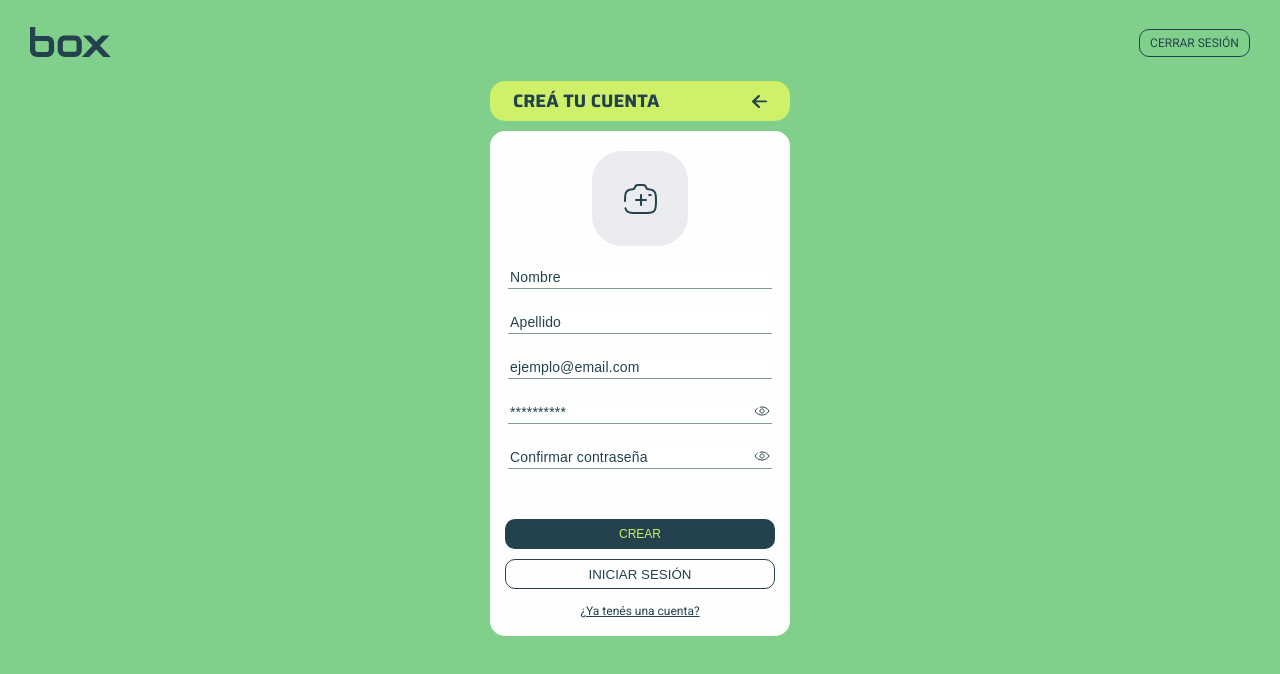
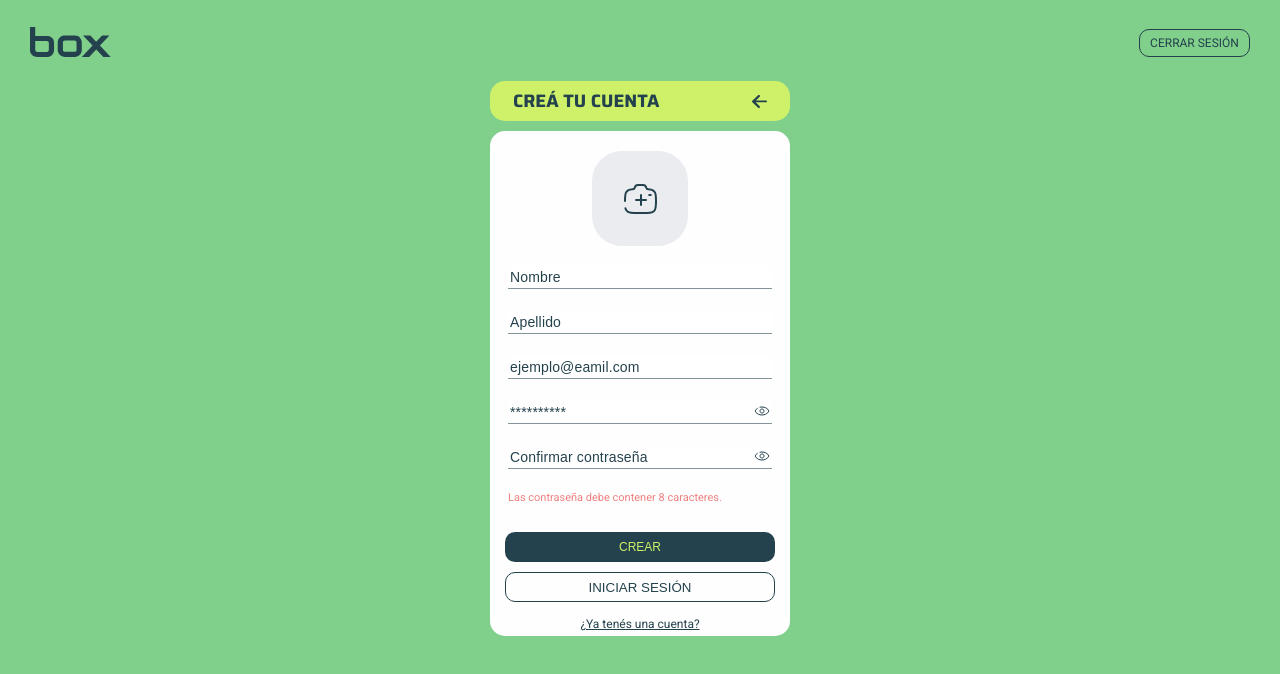
Before and after one commit to JuanPiPem/BoxDeliveryFrontend, a Next.js app: page /register in a window 1280 px wide. Shown: the top 674 px of the page. Built offline with nearby package versions, Linux system fonts and the light colour scheme.

Commit message:
add validation to Register.tsx

```diff
--- a/src/components/register/Register.tsx
+++ b/src/components/register/Register.tsx
@@ -1,6 +1,6 @@
 "use client";
 
-import React, { useState } from "react";
+import React, { useState, ChangeEvent } from "react";
 import s from "./register.module.scss";
 import Header from "commons/header/Header";
 import UploadImage from "assets/img/UploadImage";
@@ -9,9 +9,115 @@ import Link from "next/link";
 import Eye from "assets/img/Eye";
 import ClosedEye from "assets/img/ClosedEye";
 
-const Register = () => {
-  const [showPassword, setShowPassword] = useState(false);
-  const [showConfirmPassword, setShowConfirmPassword] = useState(false);
+interface FormData {
+  name: string;
+  last_name: string;
+  email: string;
+  password: string;
+  rep_password: string;
+  [key: string]: string;
+}
+
+const Register: React.FC = () => {
+  const [error, setError] = useState<string | null>(null);
+  const [showPassword, setShowPassword] = useState<boolean>(false);
+  const [showConfirmPassword, setShowConfirmPassword] =
+    useState<boolean>(false);
+  const [formData, setFormData] = useState<FormData>({
+    name: "",
+    last_name: "",
+    email: "",
+    password: "",
+    rep_password: "",
+  });
+
+  const handleInputChange = (
+    e: ChangeEvent<HTMLInputElement>,
+    fieldName: keyof FormData
+  ): void => {
+    const { value } = e.target;
+    setFormData((prevFormData) => {
+      return { ...prevFormData, [fieldName]: value };
+    });
+  };
+
+  const handleSubmit = (e: React.FormEvent): void => {
+    e.preventDefault();
+    setError(null);
+
+    const emailRegex = /^[^\s@]+@[^\s@]+\.[^\s@]+$/;
+
+    if (!emailRegex.test(formData.email)) {
+      setError("Ingrese un correo electrónico válido.");
+      return;
+    }
+
+    const frontNames = {
+      name: "Nombre",
+      last_name: "Apellido",
+      email: "Email",
+      password: "Contraseña",
+      rep_password: "Repetir Contraseña",
+    };
+
+    const mustHave = ["name", "last_name", "email", "password", "rep_password"];
+    const missing = mustHave.filter((field) => !formData[field]);
+
+    if (missing.length > 0) {
+      const message =
+        missing.length === 1
+          ? `Completar el campo ${
+              frontNames[missing[0] as keyof typeof frontNames]
+            }.`
+          : `Completar los campos ${missing
+              .slice(0, -1)
+              .map(
+                (field) => ` ${frontNames[field as keyof typeof frontNames]}`
+              )
+              .join(",")}${missing.length > 1 ? " y" : ""} ${
+              frontNames[missing[missing.length - 1] as keyof typeof frontNames]
+            }.`;
+      setError(message);
+
+      return;
+    }
+    // Lo muestro en el return
+    // if (formData.password !== formData.rep_password) {
+    //   setError("Las contraseñas no coinciden.");
+    //   return;
+    // }
+
+    // if (!/^(?=.*[A-Z])(?=.*[0-9])(?=.*[a-z]).{8,}$/.test(formData.password)) {
+    //   setError("La contraseña debe cumplir los requisitos.");
+    //   return;
+    // }
+
+    // Aquí puedes realizar la llamada a tu servicio de registro
+    // y manejar la lógica de éxito o error como se muestra en tu código comentado.
+  };
+
+  //   let temp = { ...formData };
+  //   userServiceRegister(temp)
+  //     .then(() => {
+  //       Swal.fire({
+  //         title: "Usuario creado con éxito!",
+  //         text: "Revisa tu correo para confirmar tu cuenta.",
+  //         icon: "success",
+  //       }).then(() => {
+  //         navigate.push("/login");
+  //       });
+  //     })
+  //     .catch((err) => {
+  //       if (err.response.data === "Email already exists") {
+  //         setError("Esta cuenta ya existe. Inicia sesión.");
+  //       } else if (err.response.data === "DNI already exists") {
+  //         setError(
+  //           "Ya se encuentra registrada una cuenta con ese Dni. Inicia sesión."
+  //         );
+  //       } else setError("Error al intentar registrarse.");
+  //     });
+  // };
+
   return (
     <div className={s.registerContainer}>
       <Header text="Creá tu cuenta" />
@@ -20,15 +126,50 @@ const Register = () => {
           <div className={s.iconContainer}>
             <UploadImage />
           </div>
-          <form action="submint" className={s.registerForm}>
-            <input type="text" placeholder="Nombre" autoFocus />
-            <input type="text" placeholder="Apellido" />
-            <input type="email" placeholder="ejemplo@email.com" />
+          <form
+            onSubmit={handleSubmit}
+            action="submint"
+            className={s.registerForm}
+          >
+            <input
+              type="text"
+              placeholder={
+                error && !formData.name ? "Ingrese su nombre." : "Nombre"
+              }
+              value={formData.name}
+              onChange={(e) => handleInputChange(e, "name")}
+              autoFocus
+            />
+
+            <input
+              type="text"
+              placeholder={
+                error && !formData.last_name
+                  ? "Ingrese su Apellido"
+                  : "Apellido"
+              }
+              value={formData.last_name}
+              onChange={(e) => handleInputChange(e, "last_name")}
+            />
+
+            <input
+              type="email"
+              placeholder={
+                error && !formData.email
+                  ? "Ingrese un email valido."
+                  : "ejemplo@eamil.com"
+              }
+              value={formData.email}
+              onChange={(e) => handleInputChange(e, "email")}
+            />
+
             <div className={s.inputPasswordContainer}>
               <input
                 type={showPassword ? `text` : `password`}
                 className={s.inputPassword}
                 placeholder="**********"
+                value={formData.password}
+                onChange={(e) => handleInputChange(e, "password")}
               />
               <div
                 className={s.eyeContainer}
@@ -42,6 +183,8 @@ const Register = () => {
                 type={showConfirmPassword ? `text` : `password`}
                 className={s.inputPassword}
                 placeholder="Confirmar contraseña"
+                value={formData.rep_password}
+                onChange={(e) => handleInputChange(e, "rep_password")}
               />
               <div
                 className={s.eyeContainer}
@@ -49,12 +192,24 @@ const Register = () => {
               >
                 {showConfirmPassword ? <ClosedEye /> : <Eye />}
               </div>
+              {/* {error && <div className={s.errorText}>{error}</div>} */}
+
+              {formData.password !== formData.rep_password && (
+                <div className={s.errorText}>Las contraseñas no coinciden.</div>
+              )}
+              {!/^(?=.*[A-Z])(?=.*[0-9])(?=.*[a-z]).{8,}$/.test(
+                formData.password
+              ) && (
+                <div className={s.errorText}>
+                  Las contraseña debe contener 8 caracteres.
+                </div>
+              )}
             </div>
           </form>
-          <div className={s.firstButtonContainer}>
+          <div className={s.firstButtonContainer} onClick={handleSubmit}>
             <ButtonDarkBlue text="Crear" />
           </div>
-          <Link href={"/login"}>
+          <Link href={"/start-work-day"}>
             <button className={s.loginButton}>Iniciar sesión</button>
           </Link>
           <Link href={"/login"}>
--- a/src/components/register/register.module.scss
+++ b/src/components/register/register.module.scss
@@ -97,3 +97,16 @@
     text-decoration-color: $dark-green;
   }
 }
+
+.errorText {
+  font-size: 11px;
+  color: lightcoral;
+}
+
+// .errorAbsolute {
+//   position: absolute;
+//   top: 100%;
+//   left: 0;
+//   font-size: 11px;
+//   color: lightcoral;
+// }
```
